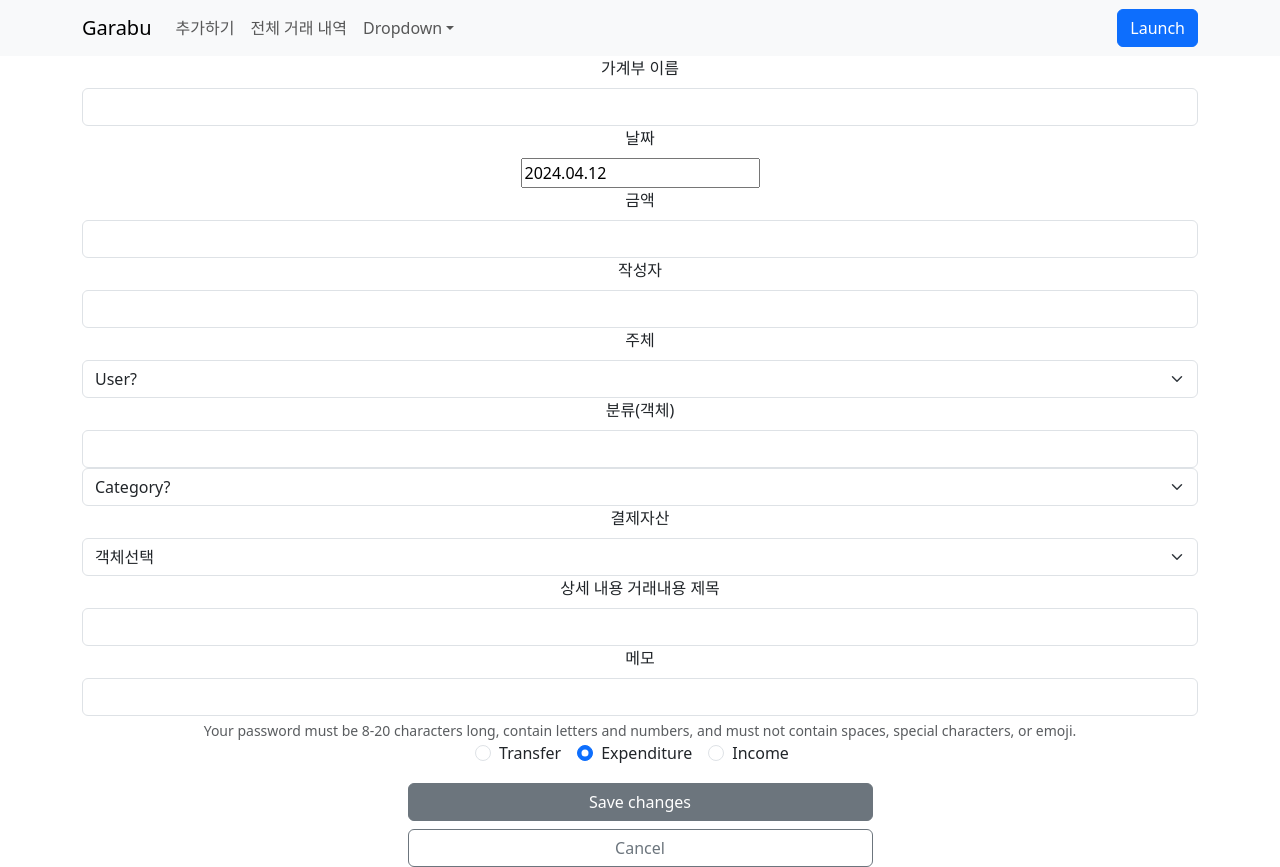
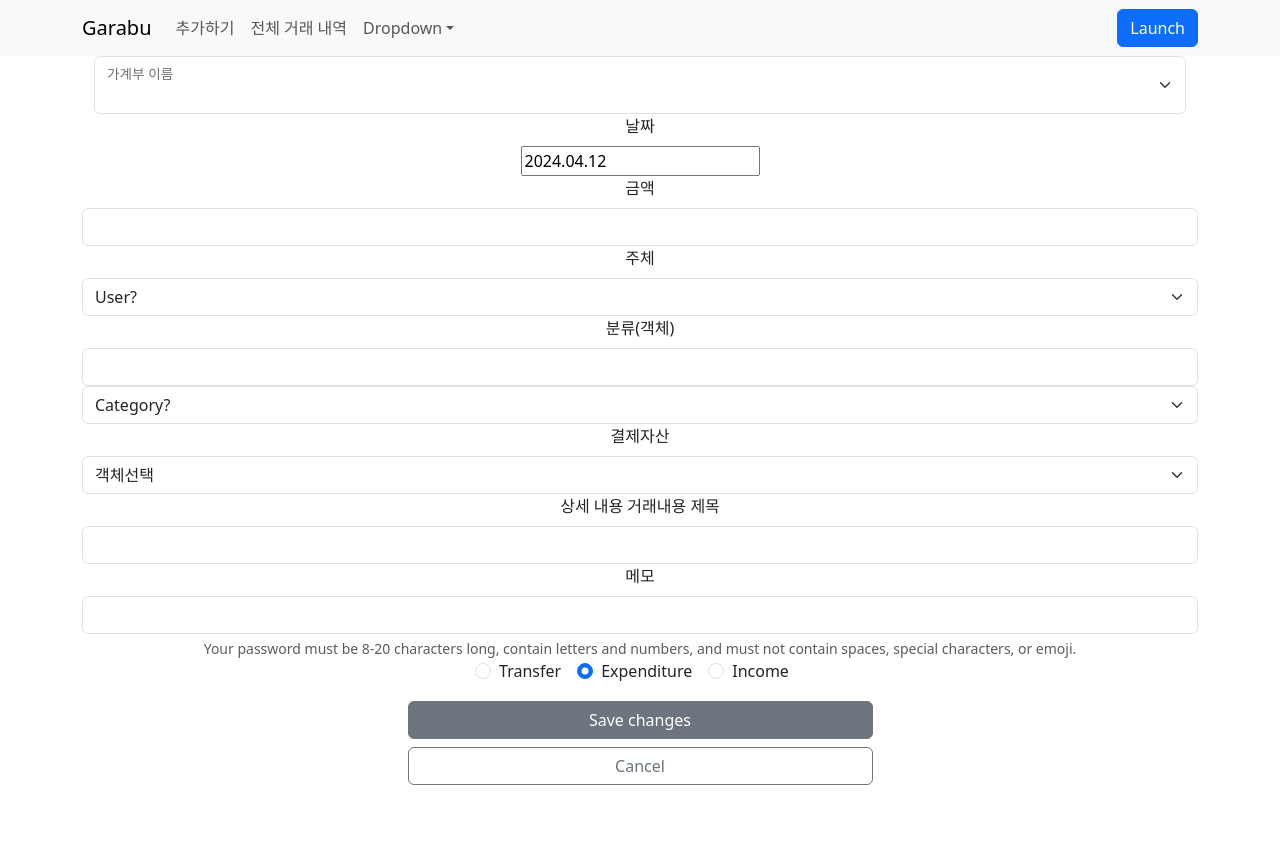
Before and after one commit to yhj0904/Garabu, a React (Create React App) app: page /input in a window 1280 px wide. After the commit the page ends 800 px from the top, so only its background shows below. Built offline with nearby package versions, Linux system fonts and the light colour scheme.

Commit message:
:heavy_plus_sign: redux-persist ...

```diff
--- a/package.json
+++ b/package.json
@@ -13,6 +13,7 @@
     "@types/react-bootstrap": "^0.32.36",
     "@types/react-dom": "^18.2.21",
     "@types/react-router-dom": "^5.3.3",
+    "@types/redux-persist": "^4.3.1",
     "axios": "^1.6.8",
     "bootstrap": "^5.3.3",
     "date-fns": "^3.5.0",
@@ -29,6 +30,7 @@
     "react-router-dom": "^6.22.3",
     "react-scripts": "5.0.1",
     "redux": "^5.0.1",
+    "redux-persist": "^6.0.0",
     "styled-components": "^6.1.8",
     "typescript": "^4.9.5",
     "web-vitals": "^2.1.4"
--- a/src/Routes/Dashboard.tsx
+++ b/src/Routes/Dashboard.tsx
@@ -4,44 +4,37 @@ import { useEffect, useState } from "react";
 import api from "../api/axios";
 import { AppDispatch, RootState } from "../store/store";
 import { useSelector, useDispatch } from "react-redux";
-import { updateMemberTransaction } from '../store/Member'
-import { addBookName, fetchMemberTransaction } from '../store/LoggedInUserInfo'
+import { fetchMemberTransaction } from '../store/LoggedInUserInfo'
 
 function Dashboard() {
-    const transactionData = useSelector((state: RootState) => { return state.LoginMember });
+
     const LoggedInInfo = useSelector((state: RootState) => state.LoggedInMember);
 
-    const [username, setUserName] = useState('');
-    const [email, setEmail] = useState('');
     const [error, setError] = useState('');
+    // 선택된 bookName의 상태를 관리합니다. 초기값은 null이거나 첫 번째 bookName의 인덱스(있는 경우)
+    const [selectedBookName, setSelectedBookName] = useState(LoggedInInfo.bookNames.length > 0 ? LoggedInInfo.bookNames[0] : '');
+
     const dispatch = useDispatch<AppDispatch>();
 
     useEffect(() => {
-        /*api.get('/user/me')
-        .then((res:any) => {
-            console.log(res);
-            setEmail(res.data.email);
-            setUserName(res.data.username);
-            dispatch(updateMemberTransaction({
-                username: res.data.username,
-                email: res.data.email,
-                error: '' // 에러 메시지 초기화
-            }));
-        }) .catch((error) => {
+        dispatch(fetchMemberTransaction())
+            .then(() => {
+                console.log("dispatch")
+                console.log(LoggedInInfo)
+            }).catch((error) => {
                 if (error.response && error.response.status === 401) {
                     setError('Please log in to continue.');
-            } else {
+                } else if (error.response && error.response.status >= 401) {
                     setError('An error occurred. Please try again later.');
                 }
-        });
+            })
 
-        api.get('/api/v2/book/mybooks')
-        .then((res:any)=>{
-            console.log(res.data)
-        })*/
-        dispatch(fetchMemberTransaction())
+    }, []);
 
-    }, [dispatch]);
+    const handleSelectChange = (event:any) => {
+        setSelectedBookName(LoggedInInfo.bookNames[event.target.value]);
+
+    };
 
     return (
 
@@ -51,8 +44,11 @@ function Dashboard() {
             <div>
                 <Container>
                     <FloatingLabel controlId="floatingSelect" label=" 가계부 이름 ">
-                    <Form.Select aria-label="Floating label select example">
-                        {LoggedInInfo.bookNames && LoggedInInfo.bookNames.map((bookName, index) => (
+                        <Form.Select aria-label="Floating label select example"
+                            onChange={handleSelectChange} // onChange 이벤트 핸들러 설정
+                            value={selectedBookName} // 선택된 값을 Form.Select의 값으로 설정
+                        >
+                            {LoggedInInfo.bookNames && LoggedInInfo.bookNames.map((bookName:any, index:any) => (
                                 <option value={index}>{bookName}</option>
                             ))}
                         </Form.Select>
@@ -81,3 +77,27 @@ function Dashboard() {
 }
 
 export default Dashboard;
+
+
+/*api.get('/user/me')
+.then((res:any) => {
+    console.log(res);
+    setEmail(res.data.email);
+    setUserName(res.data.username);
+    dispatch(updateMemberTransaction({
+        username: res.data.username,
+        email: res.data.email,
+        error: '' // 에러 메시지 초기화
+    }));
+}) .catch((error) => {
+    if (error.response && error.response.status === 401) {
+        setError('Please log in to continue.');
+    } else {
+        setError('An error occurred. Please try again later.');
+    }
+});
+
+api.get('/api/v2/book/mybooks')
+.then((res:any)=>{
+    console.log(res.data)
+})*/
--- a/src/Routes/Insertdata.tsx
+++ b/src/Routes/Insertdata.tsx
@@ -1,17 +1,15 @@
-import { Form, Container, Row, Col, Stack, Button } from "react-bootstrap";
+import { Form, Container, Row, Col, Stack, Button,FloatingLabel } from "react-bootstrap";
 import DateInput from "../components/DateInput";
 import { useDispatch, useSelector } from "react-redux";
 import { updateTransaction } from "../store/createSlice";
-import { RootState } from "../store/store";
+import { AppDispatch, RootState } from "../store/store";
 import { useNavigate } from "react-router-dom";
 import { useEffect, useState } from "react";
 import api from "../api/axios";
 
-function Insertdata() {
+function Insertdata(props:any) {
     const transactionData = useSelector((state: RootState) => { return state.transaction });
-    const LoggedinMember = useSelector((state: RootState) => {return state.LoginMember});
-
-    console.log(transactionData)
+    const LoggedInInfo = useSelector((state: RootState) => state.LoggedInMember);
 
     const dispatch = useDispatch();
     const navigate = useNavigate();
@@ -25,12 +23,11 @@ function Insertdata() {
     const [contents, setContents] = useState('');
     const [memo, setMemo] = useState('');
     const [amounttype, setAmounttype] = useState('');
-
+     const [selectedBookName, setSelectedBookName] = useState('');
 
     useEffect(()=>{
-        console.log(LoggedinMember.username)
+
     },[])
-
 
     const handleSaveChanges = async() => {
         const newTransaction = {
@@ -45,15 +42,17 @@ function Insertdata() {
             memo,
             amounttype,
         };
-
-
         api.post('/api/v2/ledger',{
             // 가계부 제목
             date : newTransaction.date,
             amount: newTransaction.amount,
+            spender: newTransaction.customer,
             description: newTransaction.contents,
+            category: newTransaction.category,
+            payment: newTransaction.asset,
             memo : newTransaction.memo,
-            amounttype :newTransaction.amounttype
+            amounttype :newTransaction.amounttype,
+            bookName: selectedBookName,
         }
             ).then((e)=>{
             dispatch(updateTransaction(newTransaction));
@@ -61,13 +60,30 @@ function Insertdata() {
         navigate('/details'); // 세부 정보 페이지로 이동
     };
 
+    const handleSelectChange = (event:any) => {
+        setSelectedBookName(LoggedInInfo.bookNames[event.target.value]);
+
+    };
+
     return (
         <Container>
             <Row>
                 <Col>
                     <Stack>
-                        <Form.Label htmlFor="inputCreateUser"> 가계부 이름 </Form.Label>
-                        <Form.Control type="text" placeholder={LoggedinMember.username} />
+                    <Container>
+                    <FloatingLabel controlId="floatingSelect" label=" 가계부 이름 ">
+                        <Form.Select aria-label="Floating label select example"
+                            onChange={handleSelectChange} // onChange 이벤트 핸들러 설정
+                            value={selectedBookName} // 선택된 값을 Form.Select의 값으로 설정
+                        >
+                        <Form.Label htmlFor="inputCreateUser">작성자</Form.Label>
+                        <Form.Control type="text" placeholder={LoggedInInfo.username} readOnly />
+                            {LoggedInInfo.bookNames && LoggedInInfo.bookNames.map((bookName:any, index:any) => (
+                                <option value={index}>{bookName}{selectedBookName}</option>
+                            ))}
+                        </Form.Select>
+                    </FloatingLabel>
+                </Container>
                         <Form.Label htmlFor="inputDate">날짜</Form.Label>
                         <DateInput  selectedDate={selectedDate} setSelectedDate={setSelectedDate}/>
                         <Form.Label htmlFor="inputCount">금액</Form.Label>
@@ -76,8 +92,7 @@ function Insertdata() {
                             id="inputCount"
                             onChange={(e) => setAmount(Number(e.target.value))}
                         />
-                        <Form.Label htmlFor="inputCreateUser">작성자</Form.Label>
-                        <Form.Control type="text" placeholder={LoggedinMember.username} readOnly />
+
                         <Form.Label htmlFor="inputCustomer">주체</Form.Label>
                         <Form.Select aria-label="User" name="customer" onChange={(e) => setCustomer(e.target.value)}>
                             <option>User?</option>
--- a/src/Routes/TransactionDetail.tsx
+++ b/src/Routes/TransactionDetail.tsx
@@ -20,7 +20,7 @@ const TransactionDetail = () => {
     return (
         <div>
             <h2>Transaction Details</h2>
-            {transactions.map((transaction, index) => (
+            {transactions.map((transaction:any, index:any) => (
                 <div key={index}>
                     <h3>Transaction {index + 1}</h3>
                     <p>Date: {transaction.date}</p>
--- a/src/index.tsx
+++ b/src/index.tsx
@@ -6,8 +6,8 @@ import reportWebVitals from './reportWebVitals';
 import 'bootstrap/dist/css/bootstrap.min.css';
 import {BrowserRouter} from "react-router-dom";
 import {Provider} from 'react-redux';
-import store from './store/store';
-
+import store, { persistor }  from './store/store';
+import { PersistGate } from 'redux-persist/integration/react';
 
 const root = ReactDOM.createRoot(
   document.getElementById('root') as HTMLElement
@@ -15,9 +15,11 @@ const root = ReactDOM.createRoot(
 root.render(
   <React.StrictMode>
     <Provider store={store}>
+    <PersistGate loading={null} persistor={persistor}>
     <BrowserRouter>
     <App />
     </BrowserRouter>
+    </PersistGate>
     </Provider>
   </React.StrictMode>
 );
```
Also changed, not shown: src/store/store.ts (+31 -11 lines), 2 other files (tests, documents, lock files or other folders). Lines whose indentation alone changed are shown as unchanged.
